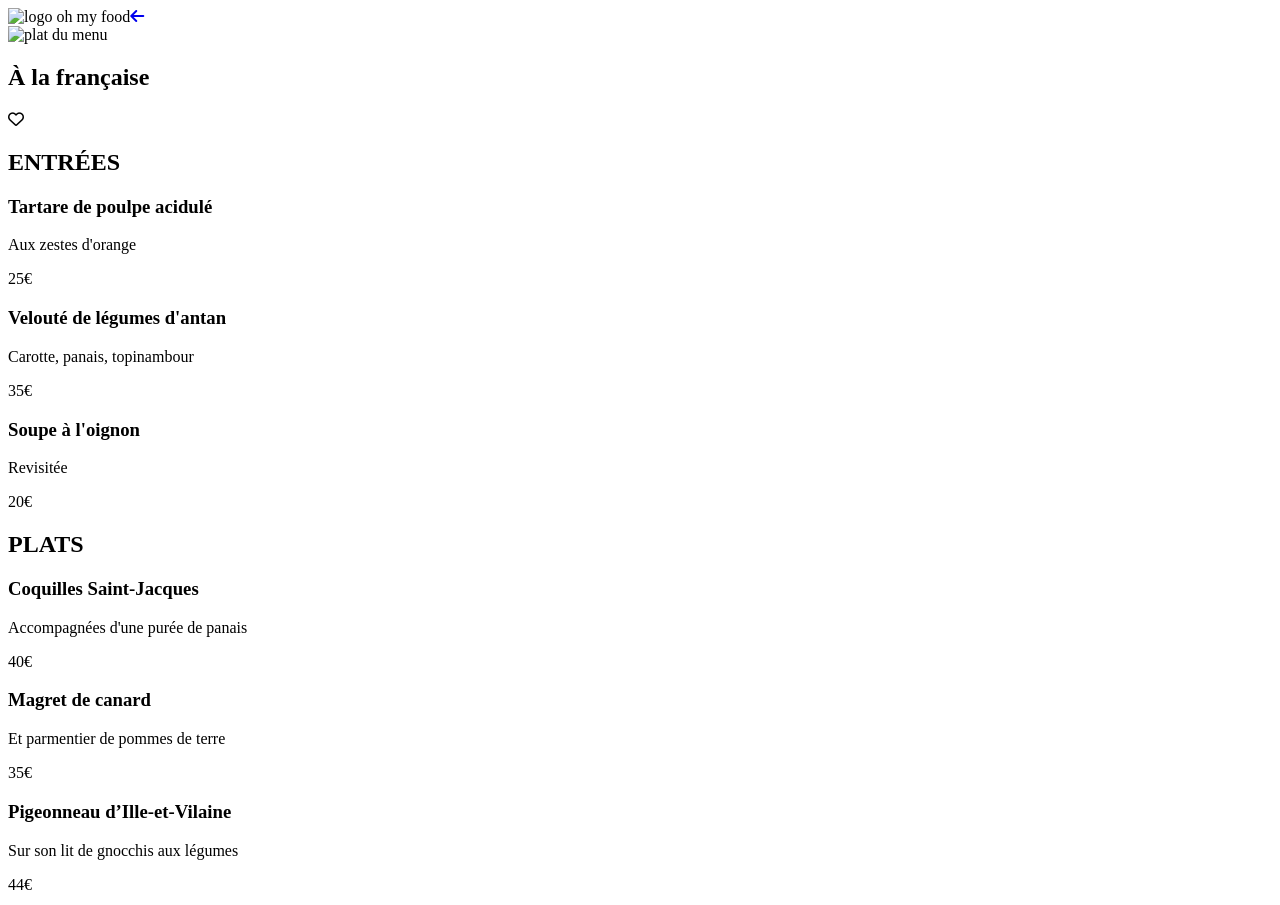
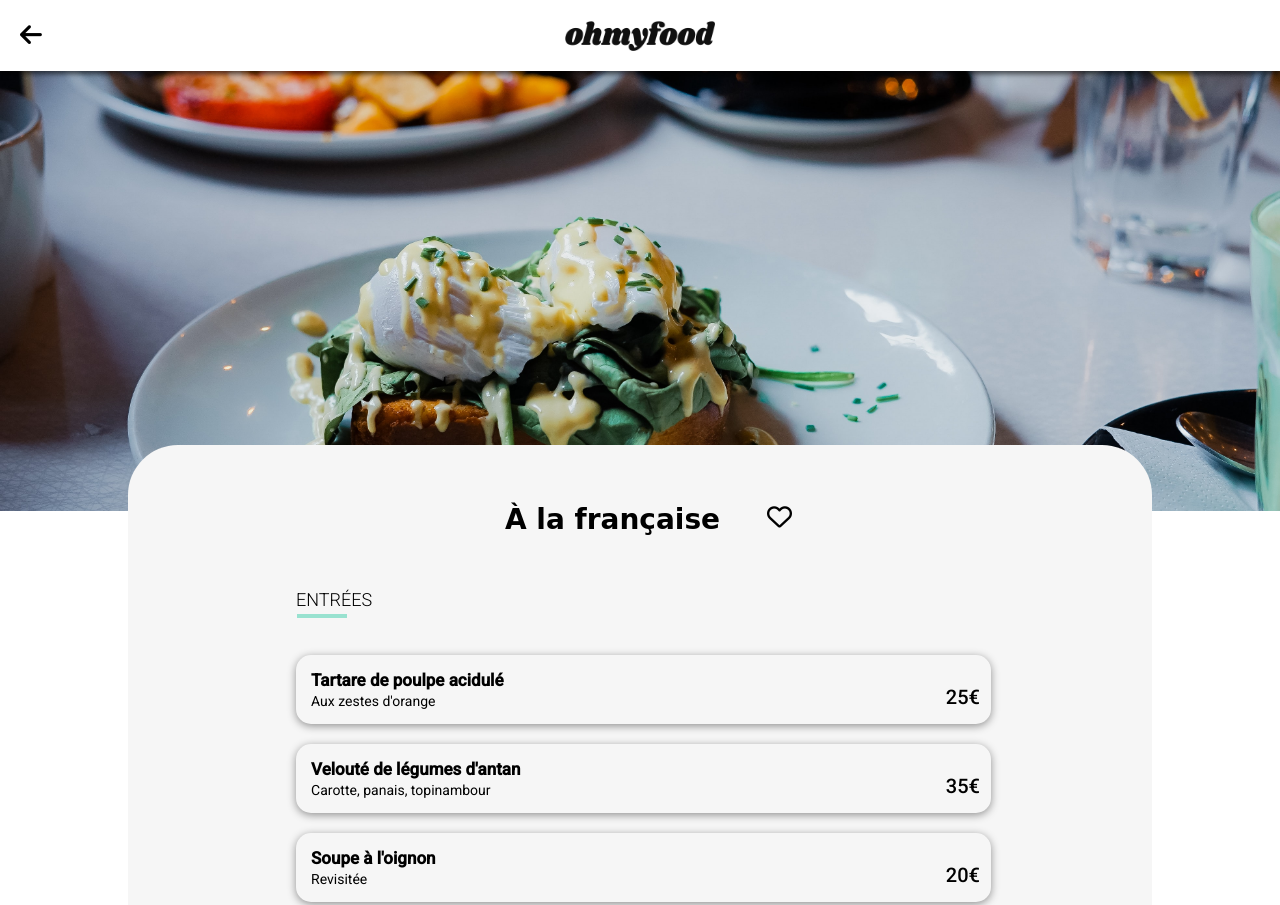
Before and after one commit to remifufar/OhmyFood, a website: page restaurants/a-la-francaise.html in a window 1280 px wide. Shown: the top 905 px of the page. Drawn offline with nearby package versions, Linux system fonts and the light colour scheme; the site is published under a folder, as on GitHub Pages, so addresses that start at the root find nothing; a web font is replaced by a local one.

Commit message:
rectification et corrigé du code pour la fléche retour des menus, changements hierarchie des titre

```diff
--- a/restaurants/a-la-francaise.html
+++ b/restaurants/a-la-francaise.html
@@ -5,18 +5,18 @@
    <meta name="viewport" content="width=device-width, initial-scale=1.0">
    <title>A la française - Ohmyfood!</title>
    <script src="https://kit.fontawesome.com/cff1e63855.js" crossorigin="anonymous"></script>
-   <link rel="stylesheet" type="text/css" href="/assets/css/style.css">
+   <link rel="stylesheet" type="text/css" href="../assets/css/style.css">
 </head>
 <body>
     <header>
 
-        <img src="/assets/images/logo/ohmyfood.png" alt="logo oh my food"><a href="../index.html"><i class="fa-solid fa-arrow-left"></i></a></img>
+        <img src="../assets/images/logo/ohmyfood.png" alt="logo oh my food"><a href="../index.html"><i class="fa-solid fa-arrow-left"></i></a></img>
 
 
       <nav>
     </header>
     <div>
-    <img class="banniere" src="/assets/images/restaurants/toa-heftiba-DQKerTsQwi0-unsplash.jpg" alt="plat du menu">
+    <img class="banniere" src="../assets/images/restaurants/toa-heftiba-DQKerTsQwi0-unsplash.jpg" alt="plat du menu">
     </div>
     <main class="main">
 
```
Also changed, not shown: restaurants/la-palette-du-gout.html (+1 -1 lines), restaurants/le-delice-des-sens.html (+1 -1 lines).
